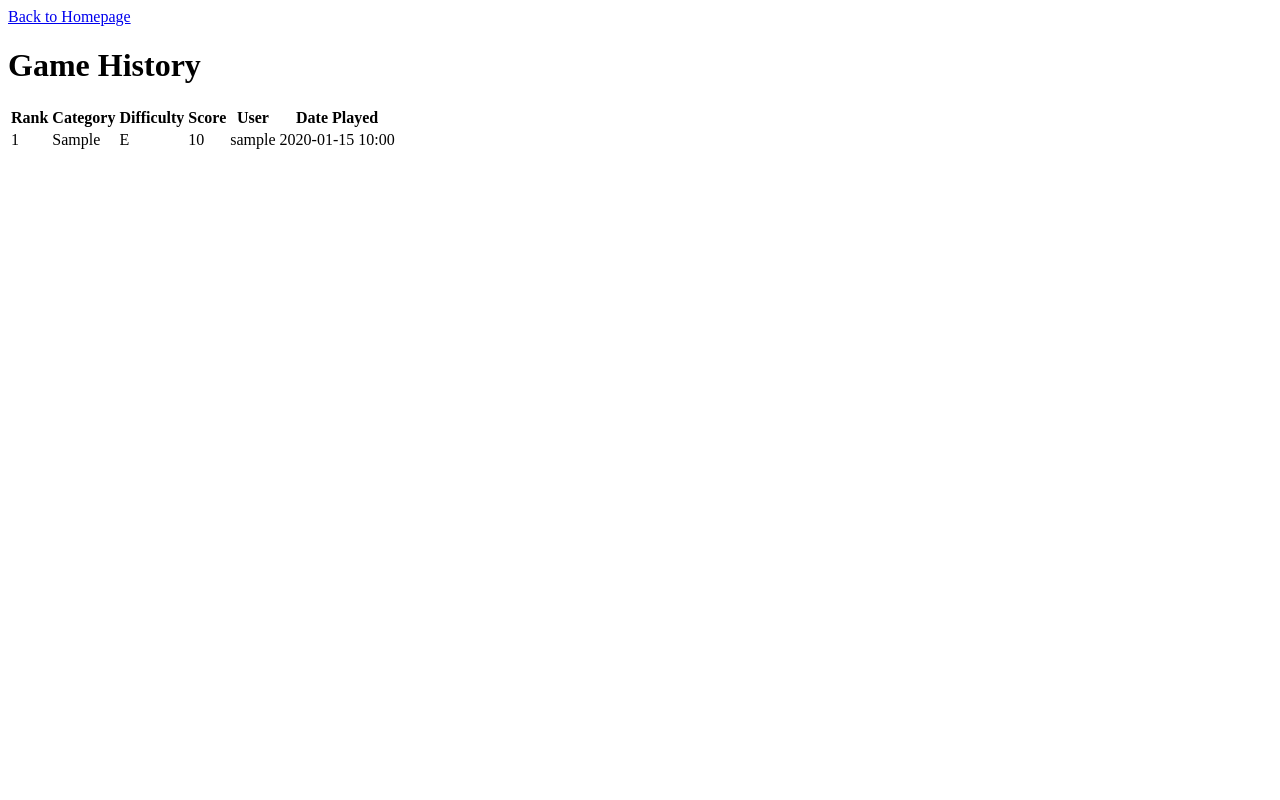
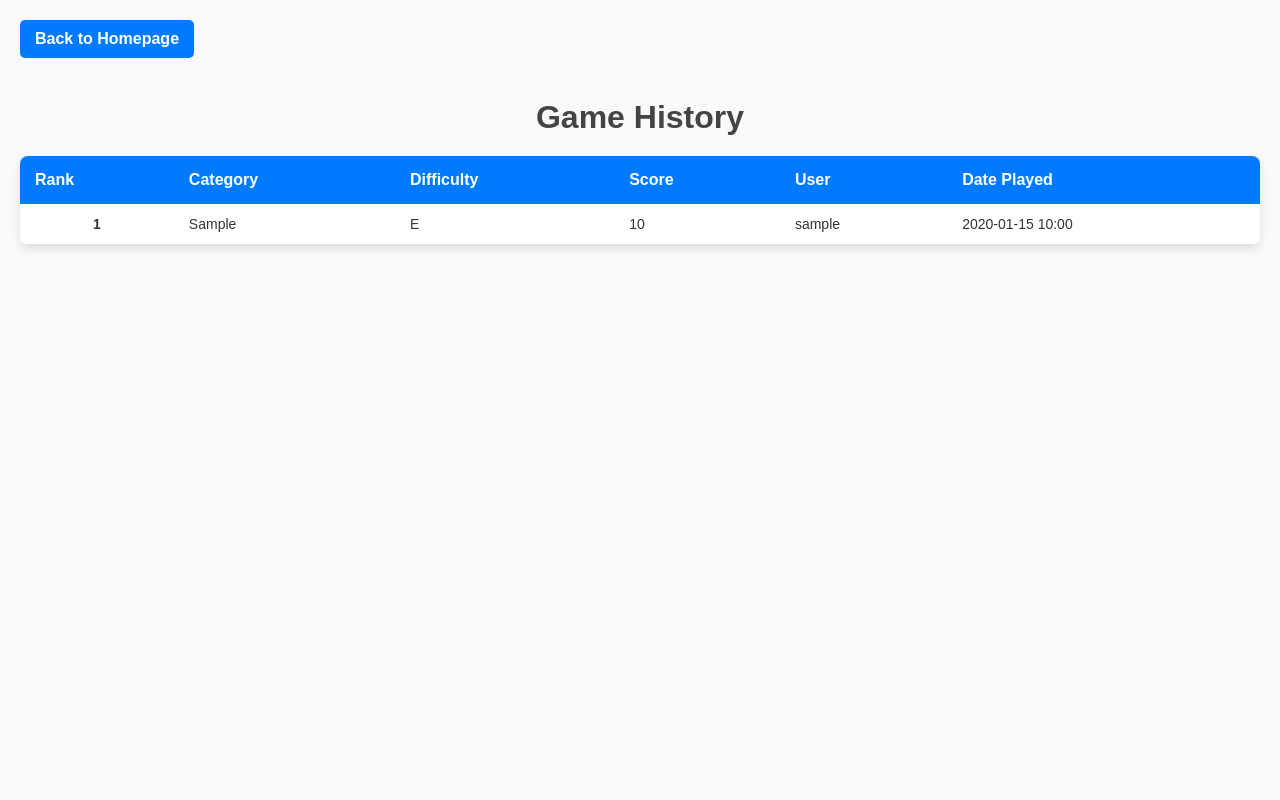
Before and after one commit to TonisJoosep/Know_It_All, a Django app: page /leaderboard/ in a window 1280 px wide. Run offline with Django 5.2, Linux system fonts and the light colour scheme; tables that the repository leaves empty hold one stand-in row (values such as "Sample post").

Commit message:
Add style sheet to leaderboard.html

```diff
--- /dev/null
+++ b/static/css/ranking.css
@@ -0,0 +1,98 @@
+/* General Styles */
+body {
+    font-family: 'Arial', sans-serif;
+    background-color: #f9f9f9;
+    color: #333;
+    margin: 0;
+    padding: 20px;
+}
+
+a {
+    text-decoration: none;
+    color: #007BFF;
+    font-weight: bold;
+}
+
+a:hover {
+    color: #0056b3;
+    text-decoration: underline;
+}
+
+/* Header Styles */
+h1 {
+    text-align: center;
+    color: #444;
+    margin-bottom: 20px;
+}
+
+/* Table Styles */
+table {
+    width: 100%;
+    border-collapse: collapse;
+    margin: 20px auto;
+    background-color: #fff;
+    box-shadow: 0 4px 8px rgba(0, 0, 0, 0.1);
+    border-radius: 8px;
+    overflow: hidden;
+}
+
+thead {
+    background-color: #007BFF;
+    color: #fff;
+}
+
+thead th {
+    padding: 15px;
+    text-align: left;
+    font-size: 16px;
+}
+
+tbody tr {
+    border-bottom: 1px solid #ddd;
+}
+
+tbody tr:nth-child(even) {
+    background-color: #f2f2f2;
+}
+
+tbody tr:hover {
+    background-color: #f1f1f1;
+}
+
+tbody td {
+    padding: 12px 15px;
+    font-size: 14px;
+    text-align: left;
+}
+
+tbody td:nth-child(1) {
+    font-weight: bold;
+    text-align: center;
+}
+
+/* Responsive Design */
+@media screen and (max-width: 768px) {
+    table {
+        width: 100%;
+        font-size: 14px;
+    }
+
+    thead th, tbody td {
+        padding: 10px;
+    }
+}
+
+/* Back to Homepage Link */
+a {
+    display: inline-block;
+    margin-bottom: 20px;
+    padding: 10px 15px;
+    background-color: #007BFF;
+    color: #fff;
+    border-radius: 5px;
+    transition: background-color 0.3s ease;
+}
+
+a:hover {
+    background-color: #0056b3;
+}
--- a/templates/leaderboard.html
+++ b/templates/leaderboard.html
@@ -1,3 +1,5 @@
+{% load static %}
+<link rel='stylesheet' href="{% static 'css/ranking.css' %}">
 <a href='{% url 'index' %}'>Back to Homepage</a>
 <h1>Game History</h1>
 <table>
```
